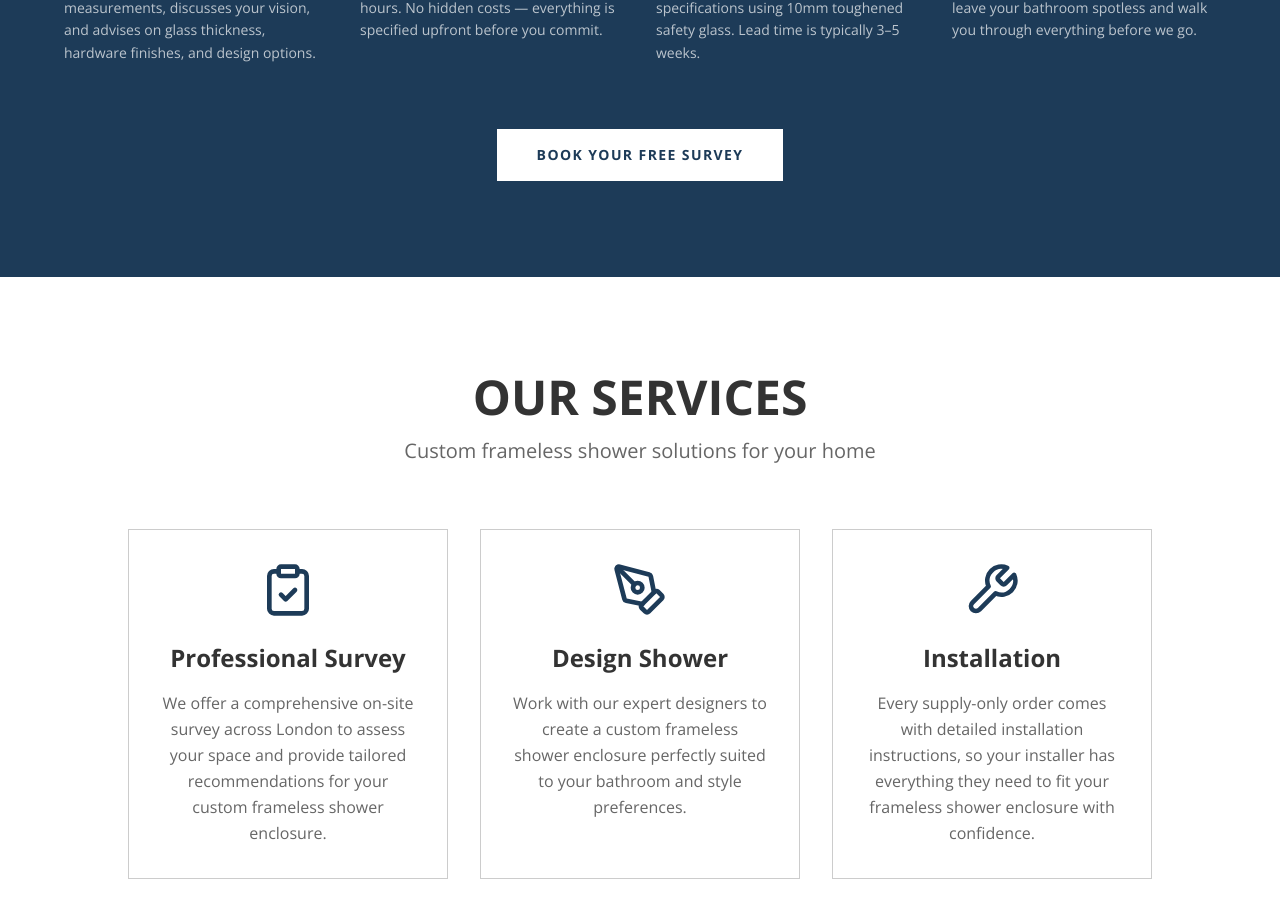
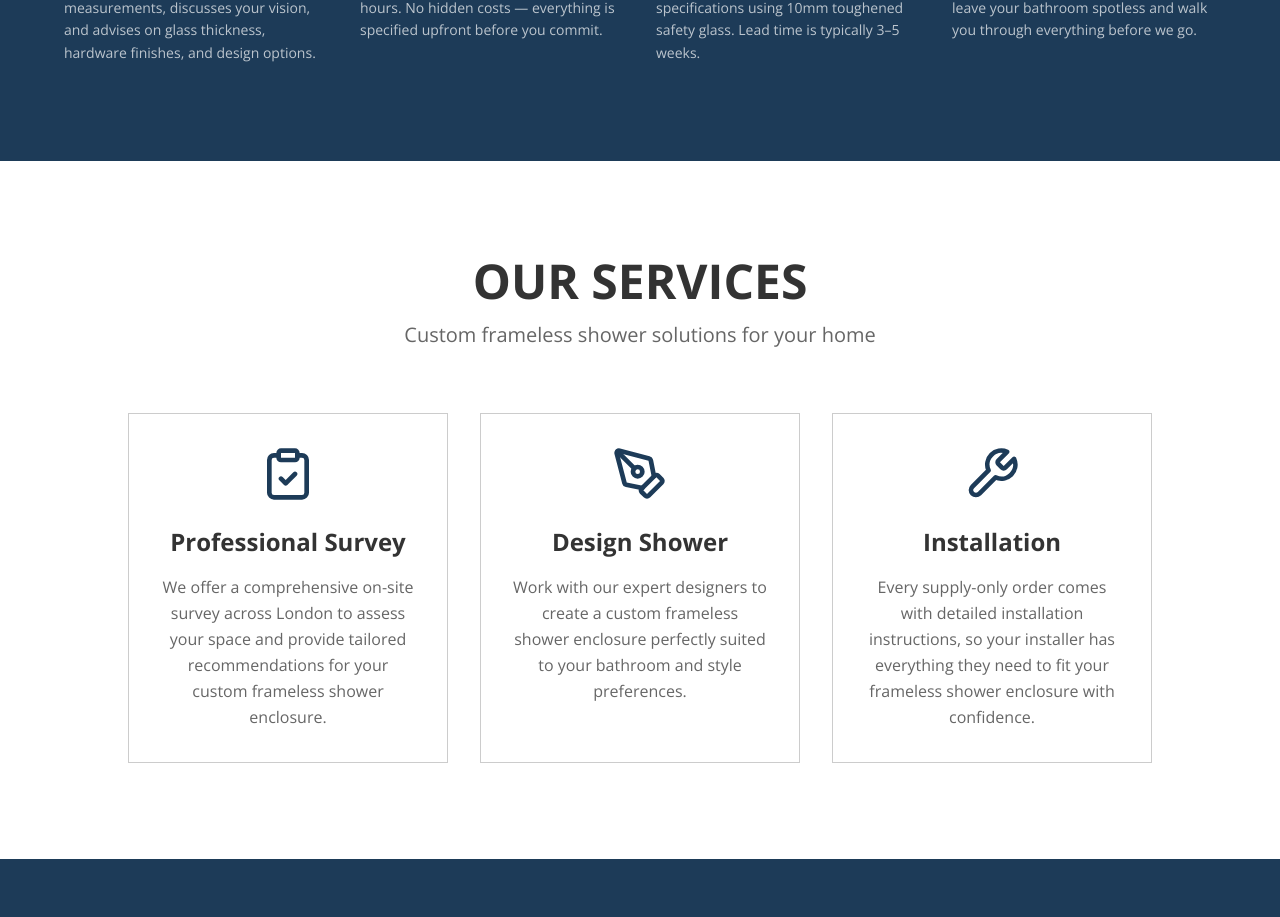
Before and after one commit to matthoppy/CustomShowers-Website, a React (Vite) app: page / in a window 1280 px wide. Shown: the part 2315-3232 px from the top of the page. Built offline with nearby package versions, Linux system fonts and the light colour scheme.

Commit message:
Remove Book Your Free Survey button

```diff
--- a/src/components/Process.tsx
+++ b/src/components/Process.tsx
@@ -64,15 +64,6 @@ const Process = () => {
           ))}
         </div>
 
-        {/* CTA */}
-        <div className="text-center mt-16">
-          <a
-            href="#contact"
-            className="inline-block bg-white text-primary px-10 py-4 font-bold uppercase tracking-widest text-sm hover:bg-white/90 transition-colors"
-          >
-            Book Your Free Survey
-          </a>
-        </div>
       </div>
     </section>
   );
```
